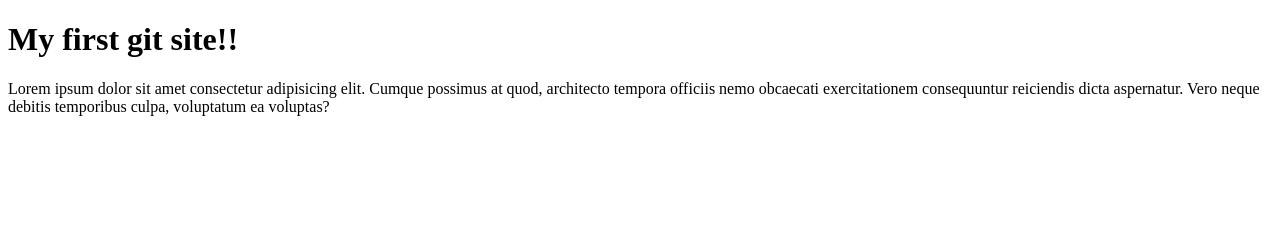
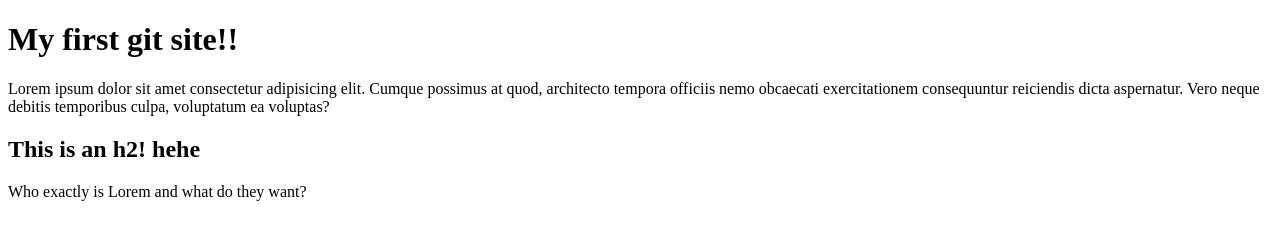
Before and after one commit to keonp/first-repo, a plain HTML site: page index.html in a window 1280 px wide. Drawn offline with Linux system fonts and the light colour scheme.

Commit message:
added more html to the index

```diff
--- a/index.html
+++ b/index.html
@@ -10,5 +10,8 @@
 <body>
     <h1>My first git site!!</h1>
     <p>Lorem ipsum dolor sit amet consectetur adipisicing elit. Cumque possimus at quod, architecto tempora officiis nemo obcaecati exercitationem consequuntur reiciendis dicta aspernatur. Vero neque debitis temporibus culpa, voluptatum ea voluptas?</p>
+
+    <h2>This is an h2! hehe</h2>
+    <p>Who exactly is Lorem and what do they want?</p>
 </body>
 </html>
```
